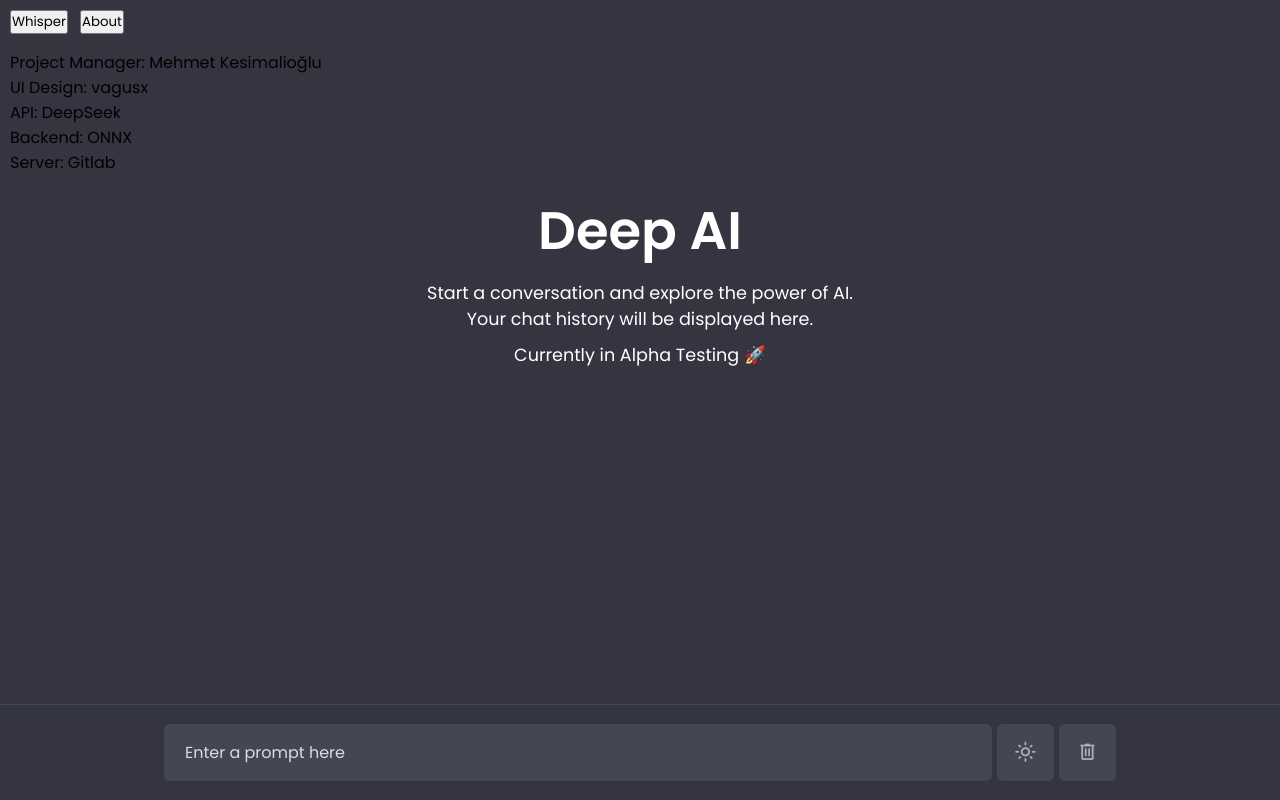
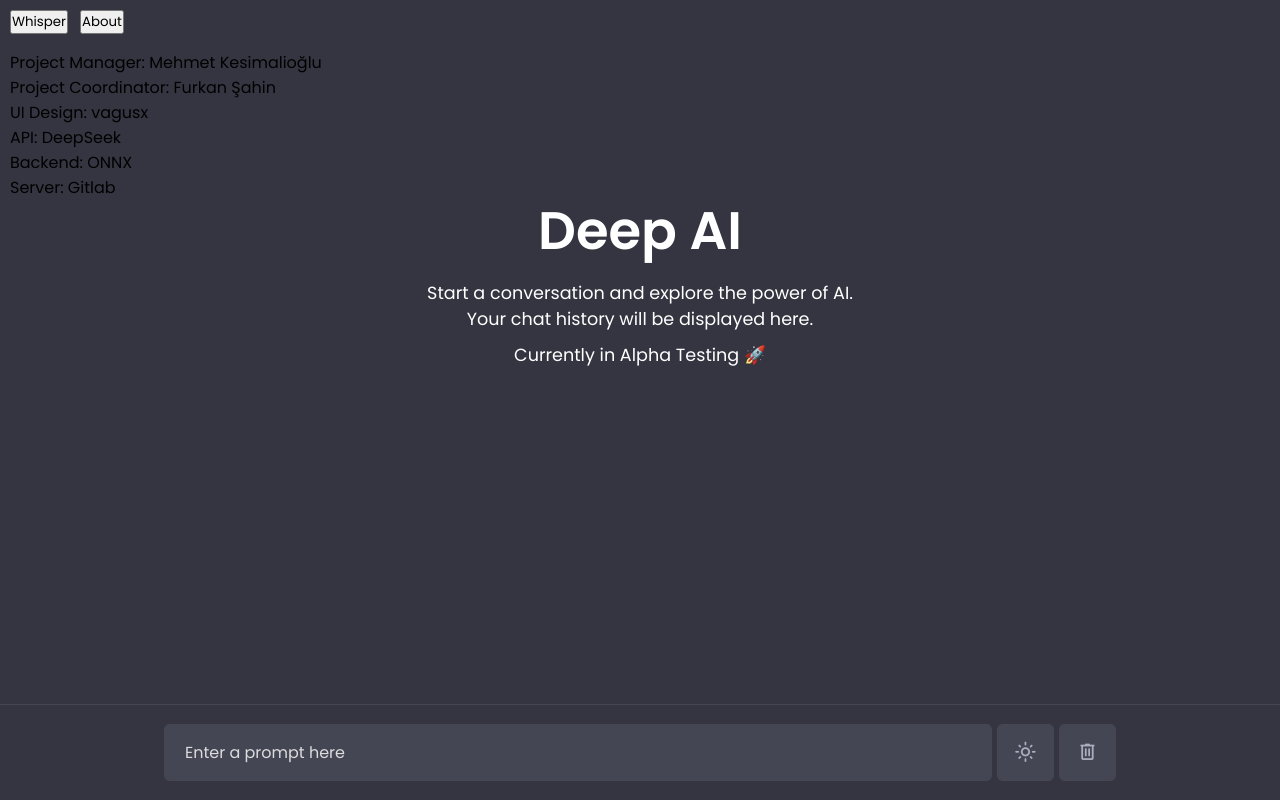
Before and after one commit to mkesim/aiweb, a plain HTML site: page index.html in a window 1280 px wide. Both pictures are taken after a click on the button "About". Drawn offline with nearby package versions, Linux system fonts and the light colour scheme.

Commit message:
Update index.html

```diff
--- a/index.html
+++ b/index.html
@@ -19,6 +19,7 @@
     <!-- About Info -->
     <div id="about-info" style="display: none; position: absolute; top: 50px; left: 10px;">
       <p>Project Manager: Mehmet Kesimalioğlu</p>
+      <p>Project Coordinator: Furkan Şahin</p>
       <p>UI Design: vagusx</p>
       <p>API: DeepSeek</p>
       <p>Backend: ONNX</p>
```
